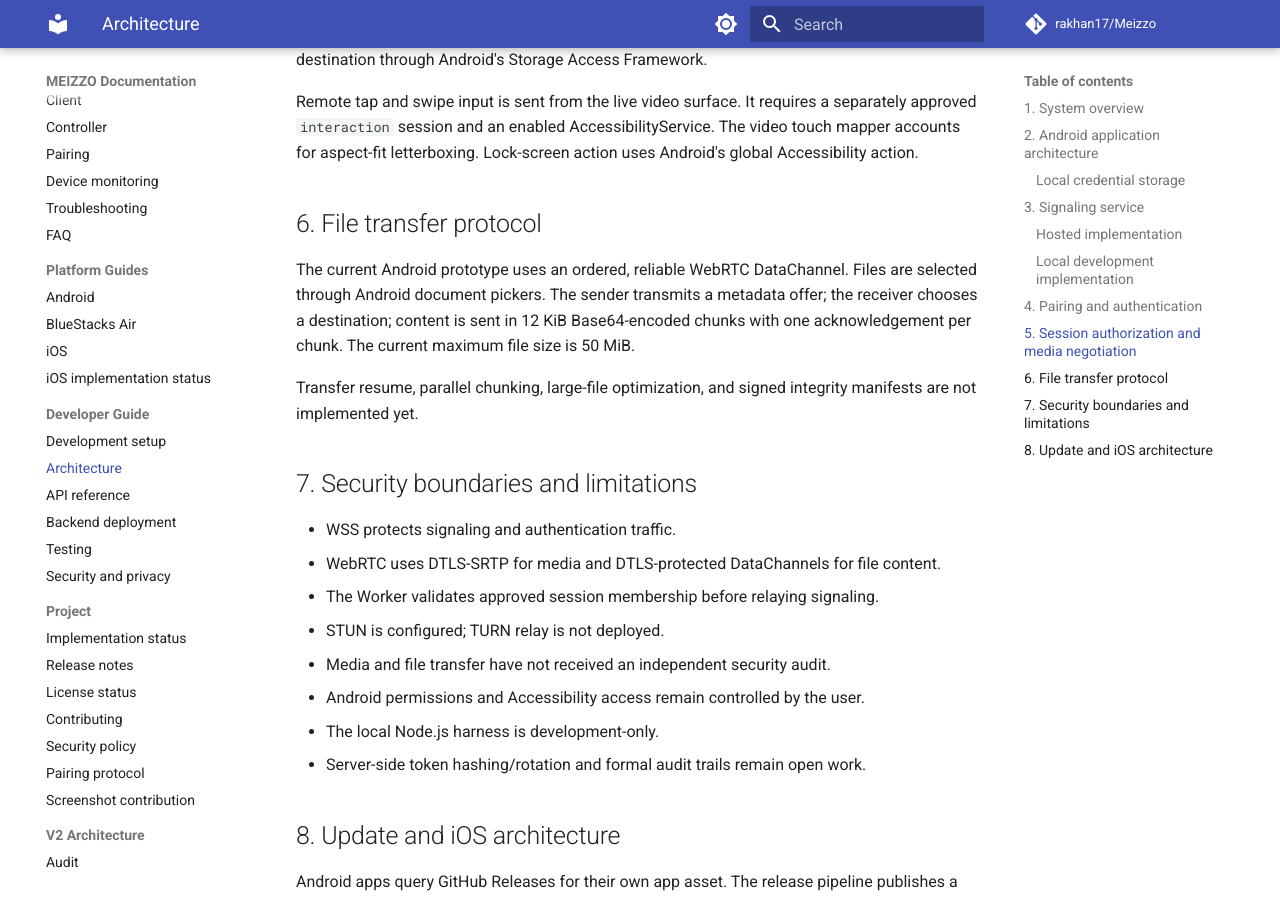
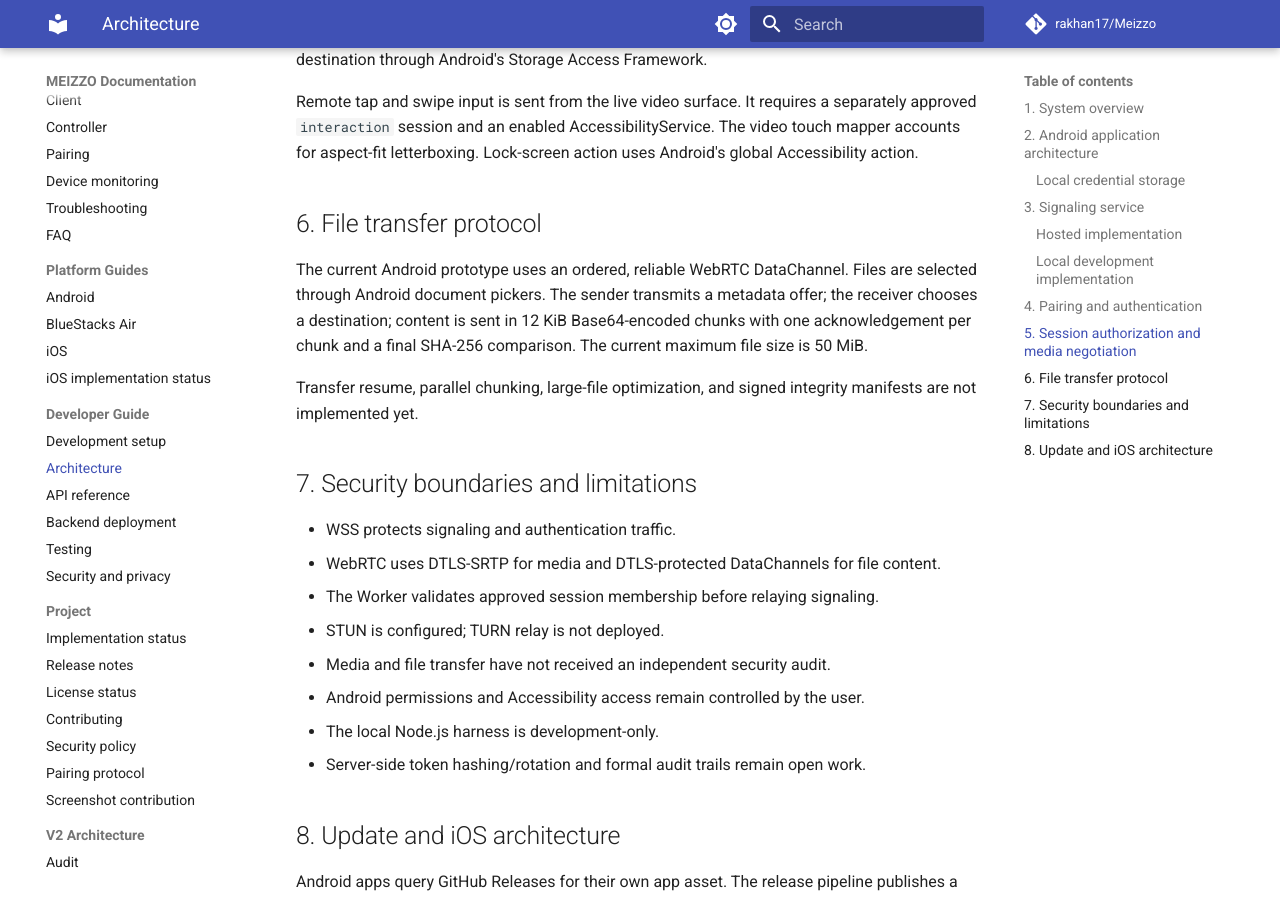
Before and after one commit to rakhan17/Meizzo, an MkDocs documentation site: the page built from docs/architecture.md, in a window 1280 px wide and 900 px high, scrolled down 3475 px. Built offline with MkDocs 1.6.1 and Material for MkDocs 9.7.7, drawn with Linux system fonts in a browser that asks for light colours; comment, search, counter and statistics services are not loaded.

Commit message:
docs(files): document SHA-256 completion verification

```diff
--- a/docs/architecture.md
+++ b/docs/architecture.md
@@ -150,8 +150,8 @@ uses Android's global Accessibility action.
 The current Android prototype uses an ordered, reliable WebRTC DataChannel.
 Files are selected through Android document pickers. The sender transmits a
 metadata offer; the receiver chooses a destination; content is sent in 12 KiB
-Base64-encoded chunks with one acknowledgement per chunk. The current maximum
-file size is 50 MiB.
+Base64-encoded chunks with one acknowledgement per chunk and a final SHA-256
+comparison. The current maximum file size is 50 MiB.
 
 Transfer resume, parallel chunking, large-file optimization, and signed
 integrity manifests are not implemented yet.
```
